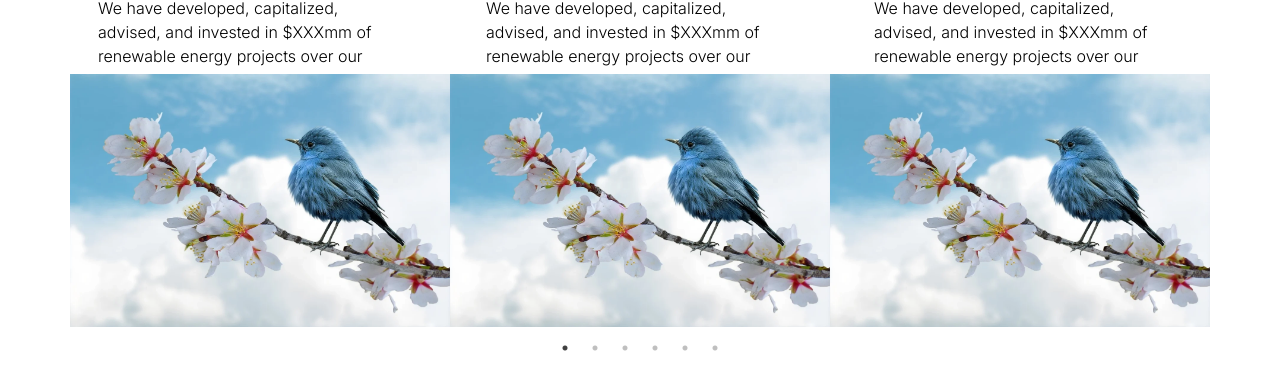
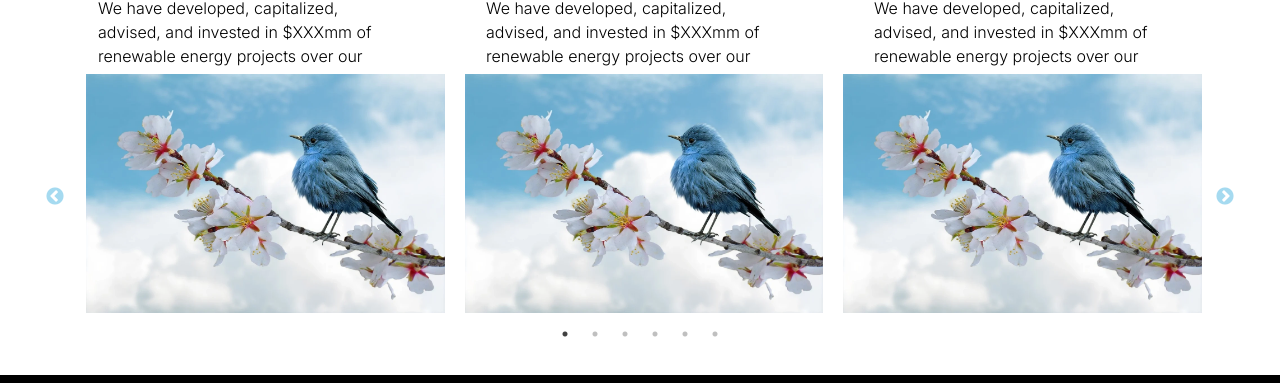
Before and after one commit to Seema-476/homepage-react, a React (Create React App) app: page / in a window 1280 px wide. Shown: the part 1271-1654 px from the top of the page. Built offline with nearby package versions, Linux system fonts and the light colour scheme.

Commit message:
slick slider done

```diff
--- a/src/App.css
+++ b/src/App.css
@@ -22,3 +22,26 @@
          justify-content: center;
      }
  }
+
+ @media(max-width:992px) {
+     .slick-next {
+         display: none !important;
+     }
+
+     .slick-prev {
+         display: none !important;
+     }
+ }
+
+ /* slick slider */
+ .slick-track {
+     display: flex;
+     gap: 20px;
+ }
+   .slick-next::before {
+    color: skyblue;
+   }
+
+   .slick-prev::before {
+      color: skyblue;
+   }
--- a/src/common/Footer.jsx
+++ b/src/common/Footer.jsx
@@ -3,9 +3,9 @@ import footerLogo from '../assets/images/png/footer-logo.png'
 import { FOOTER_LIST } from '../common/Helper'
 
 const Footer = () => {
-    const year = new Date().getFullYear()
+    const year = new Date().getFullYear();
   return (
-      <div className='bg-black pt-[78px] rounded-t-[30px]'>
+      <div className='bg-black pt-[78px]'>
           <div className='container'>
               <div className='flex flex-wrap flex-row -mx-3 pb-[61px]'>
                   <div className='lg:w-[50%] w-full px-3'>
--- a/src/common/Hero.jsx
+++ b/src/common/Hero.jsx
@@ -6,12 +6,11 @@ const Hero = () => {
     const pathname = useLocation().pathname
   return (
       <>
-          <div className={`${pathname ==="/" ? "bg-orange" : pathname==="/about" ? "bg-dark-blue" :""}`}>
+          <div className={`${pathname === "/" ? "bg-orange rounded-b-xl" : pathname === "/about" ? "bg-dark-blue" : ""}`}>
               <div className='container'>
                   <div className='flex items-center justify-center w-full h-screen'>
                       <div>
                           <CommonHeading text="Lorem ipsum dolor sit amet consectetur."  yellowText="Sceleris"></CommonHeading>
-                          {/* <h2 className='font-lato font-extrabold lg:text-6xl sm:text-4xl text-3xl lg:leading-[72px] text-white max-w-[786px] text-center'>Lorem ipsum dolor sit amet consectetur. <span className={`${pathname === "/" ? "text-black" : pathname === "/about" ? "text-yellow-400" : ""}`}>Sceleris</span></h2> */}
                           <p className='font-lato font-medium text-base text-white text-center mx-auto pt-5'>Lorem ipsum dolor sit amet consectetur. Id mattis at tristique duis.</p>
                       </div>
                   </div>
--- a/src/components/home/SlickSlider.jsx
+++ b/src/components/home/SlickSlider.jsx
@@ -9,7 +9,24 @@ export default function SlickSlider() {
         speed: 500,
         slidesToShow: 3,
         slidesToScroll: 1,
-        Autoplay:true,
+        autoplay: false,
+        autoplaySpeed: 1000,
+        responsive: [
+            {
+                breakpoint: 768,
+                settings: {
+                    slidesToShow: 2,
+                    slidesToScroll: 1,
+                }
+            },
+            {
+                breakpoint: 640,
+                settings: {
+                    slidesToShow: 1,
+                    slidesToScroll: 1,
+                }
+            },
+        ]
     };
     return (
         <div className='py-14'>
--- a/tailwind.config.js
+++ b/tailwind.config.js
@@ -24,6 +24,7 @@ module.exports = {
         'dark-orange': "#B1106F",
         'blue': "#CFEEFF",
         'dark-blue': "#01A4FFBD",
+        'deep-blue': "#002b43",
         'z-black': "#1e1e1e",
         'light-yellow': "#FFF3ED",
       },
```
